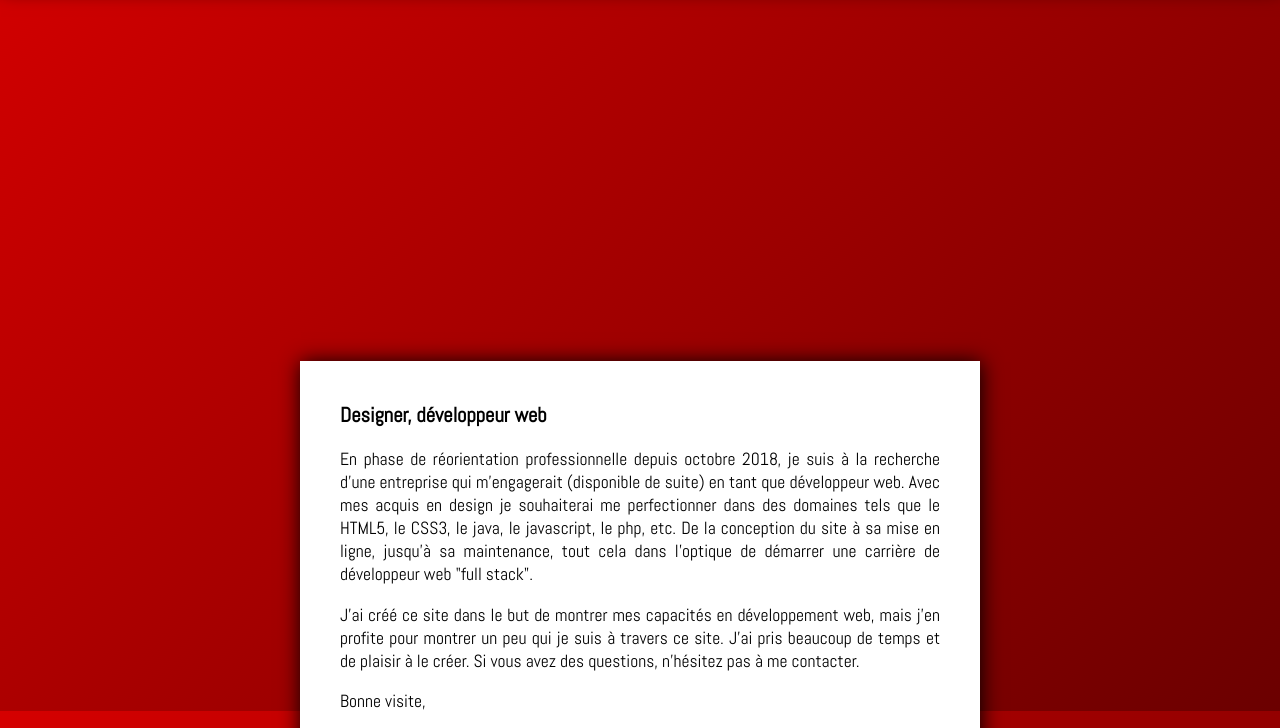
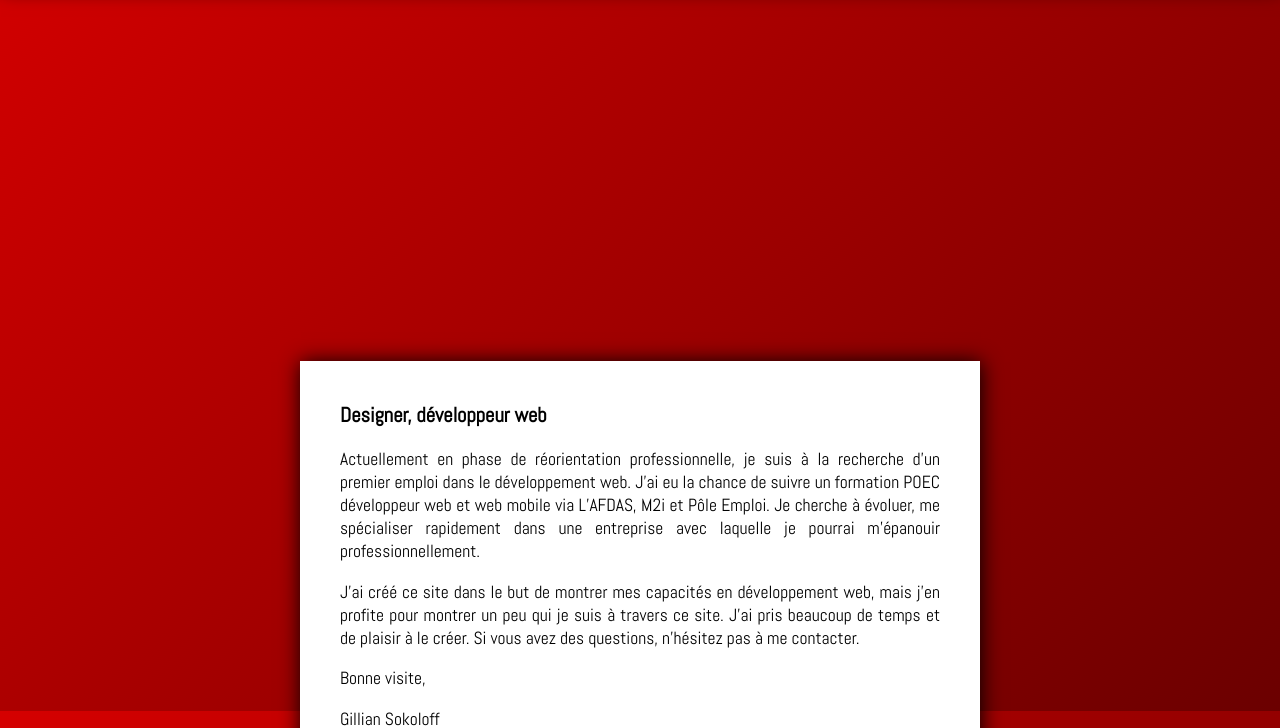
Before and after one commit to socalloff/first-ever-website-2018, a plain HTML site: page index.html in a window 1280 px wide. Shown: the part 89-817 px from the top of the page. Drawn offline with Linux system fonts and the light colour scheme; a web font is replaced by a local one.

Commit message:
upload index page

```diff
--- a/index.html
+++ b/index.html
@@ -49,7 +49,7 @@
 
 	<aside id="pres">
 		<h3>Designer, développeur web</h3>
-		<p>En phase de réorientation professionnelle depuis octobre 2018, je suis à la recherche d’une entreprise qui m’engagerait (disponible de suite) en tant que développeur web. Avec mes acquis en design je souhaiterai me perfectionner dans des domaines tels que le HTML5, le CSS3, le java, le javascript, le php, etc. De la conception du site à sa mise en ligne, jusqu’à sa maintenance, tout cela dans l’optique de démarrer une carrière de développeur web "full stack".</p>
+		<p>Actuellement en phase de réorientation professionnelle, je suis à la recherche d’un premier emploi dans le développement web. J’ai eu la chance de suivre un formation POEC développeur web et web mobile via L’AFDAS, M2i et Pôle Emploi. Je cherche à évoluer, me spécialiser rapidement dans une entreprise avec laquelle je pourrai m’épanouir professionnellement. </p>
 
 		<p>J'ai créé ce site dans le but de montrer mes capacités en développement web, mais j'en profite pour montrer un peu qui je suis à travers ce site. J'ai pris beaucoup de temps et de plaisir à le créer. Si vous avez des questions, n'hésitez pas à me contacter.</p>
 		<p>Bonne visite, </p>
```
